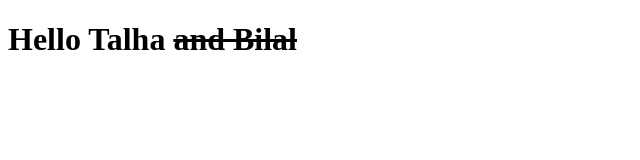
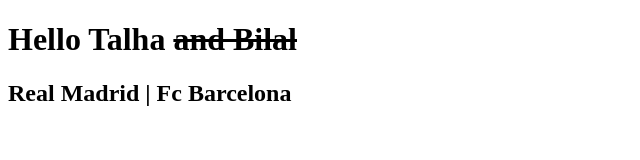
Before and after one commit to MuhammadBilal1234/bootcamp2020, a plain HTML site: page index.html in a window 1280 px wide. Shown: the whole page, without its empty margins (0-640 px from the left). Drawn offline with Linux system fonts and the light colour scheme.

Commit message:
Update index.html

```diff
--- a/index.html
+++ b/index.html
@@ -7,5 +7,6 @@
   </head>
   <body>
     <h1>Hello Talha <s>and Bilal</s></h1>
+    <h2>Real Madrid | Fc Barcelona</h2>
   </body>
 </html>
```
